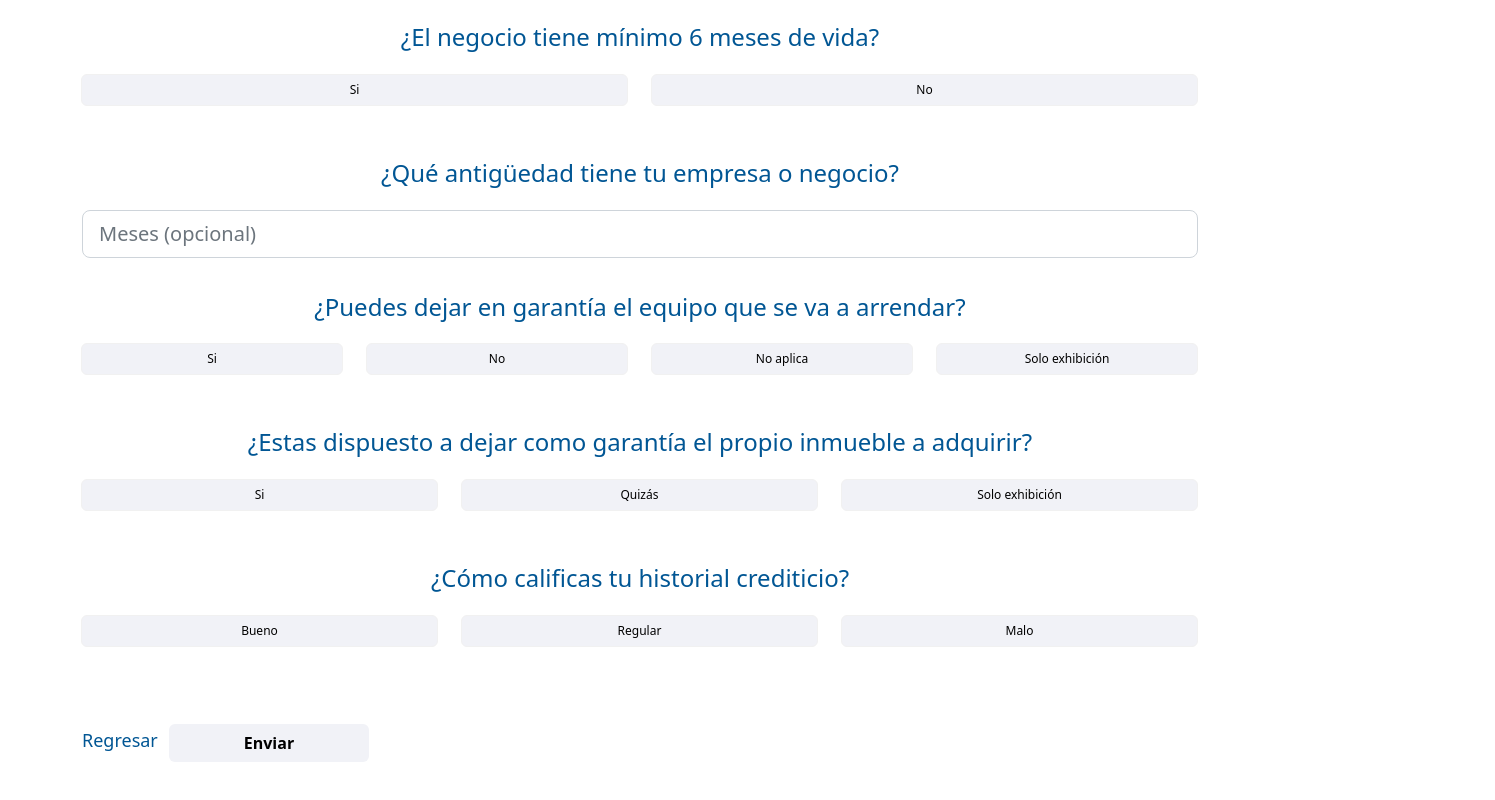
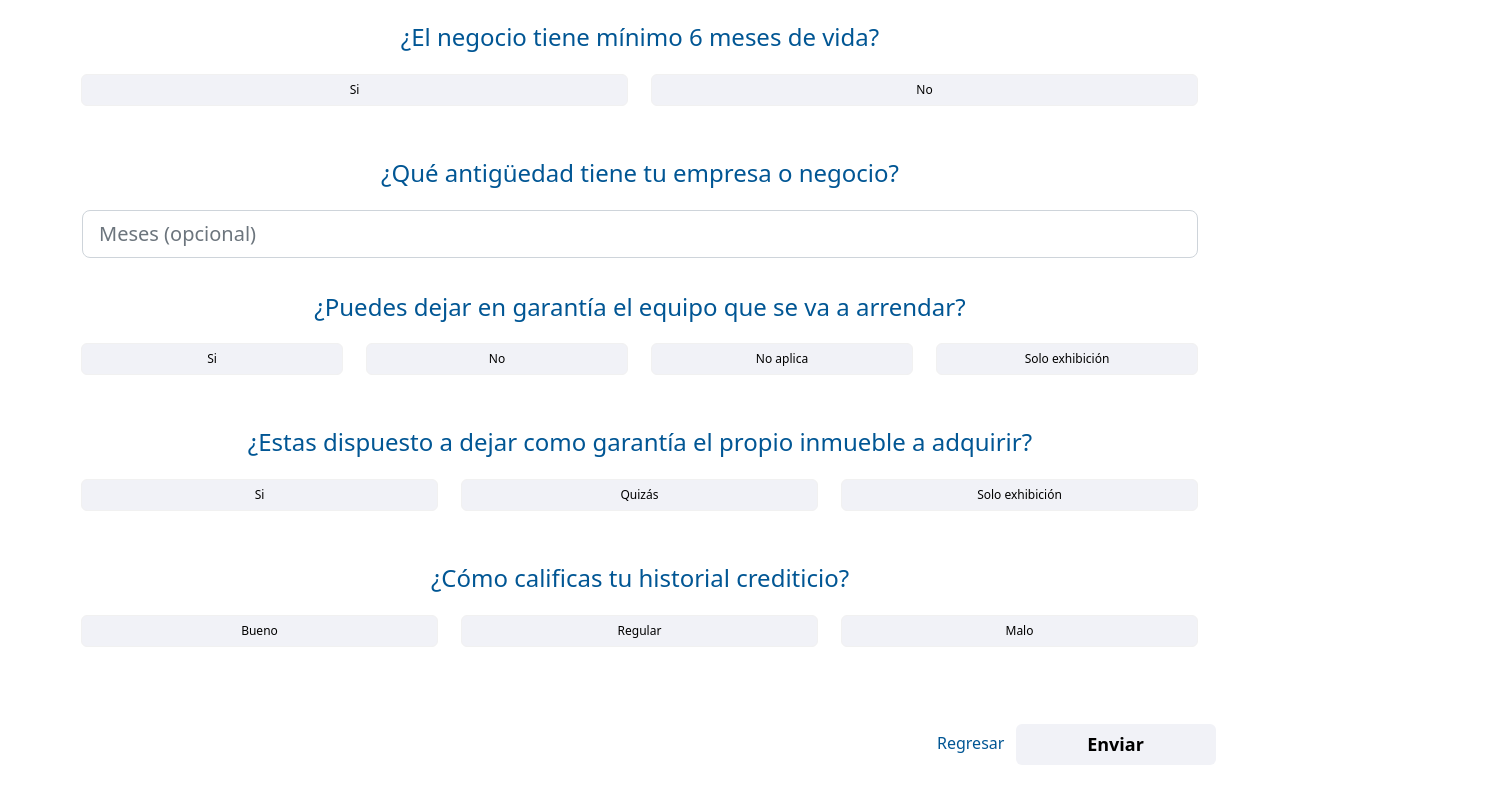
Before and after one commit to soc-giovani/perfilador-soc.github.io, a plain HTML site: page tipo-persona.html in a window 1280 px wide. Shown: the part 684-1484 px from the top of the page, 1495 px wide, since content can reach past the window. Drawn offline with nearby package versions, Linux system fonts and the light colour scheme.

Commit message:
size tipografia

```diff
--- a/style/style.css
+++ b/style/style.css
@@ -51,7 +51,8 @@ h2{
 }
 .btn-siguiente-texto{
     color: #000000;
-    font-weight: 700;;
+    font-weight: 700;
+    font-size: 18px;
     text-decoration: none;
 }
 .btn-siguiente-texto:hover{
@@ -103,7 +104,7 @@ h2{
     text-decoration: none;
     color: var(--azul-soc);
     font-weight: 200;
-    font-size: 18px;
+    font-size: 16px;
     margin-top: 7px;
     margin-right: 7px;
 }
--- a/tipo-persona.html
+++ b/tipo-persona.html
@@ -383,8 +383,8 @@
                 </div>
             </div>
         </div> <br>
-        <div class="row d-md-flex">
-            <div class="col-md-6 justify-content-md-end">
+        <div class="row">
+            <div class="col-md-6 offset-md-9">
                 <a class="btn-regresar" href="index.html">Regresar</a>
                 <button class="btn-siguiente btn" type="button"><a class="btn-siguiente-texto" href="index.html">Enviar</a></button>
             </div>
```
